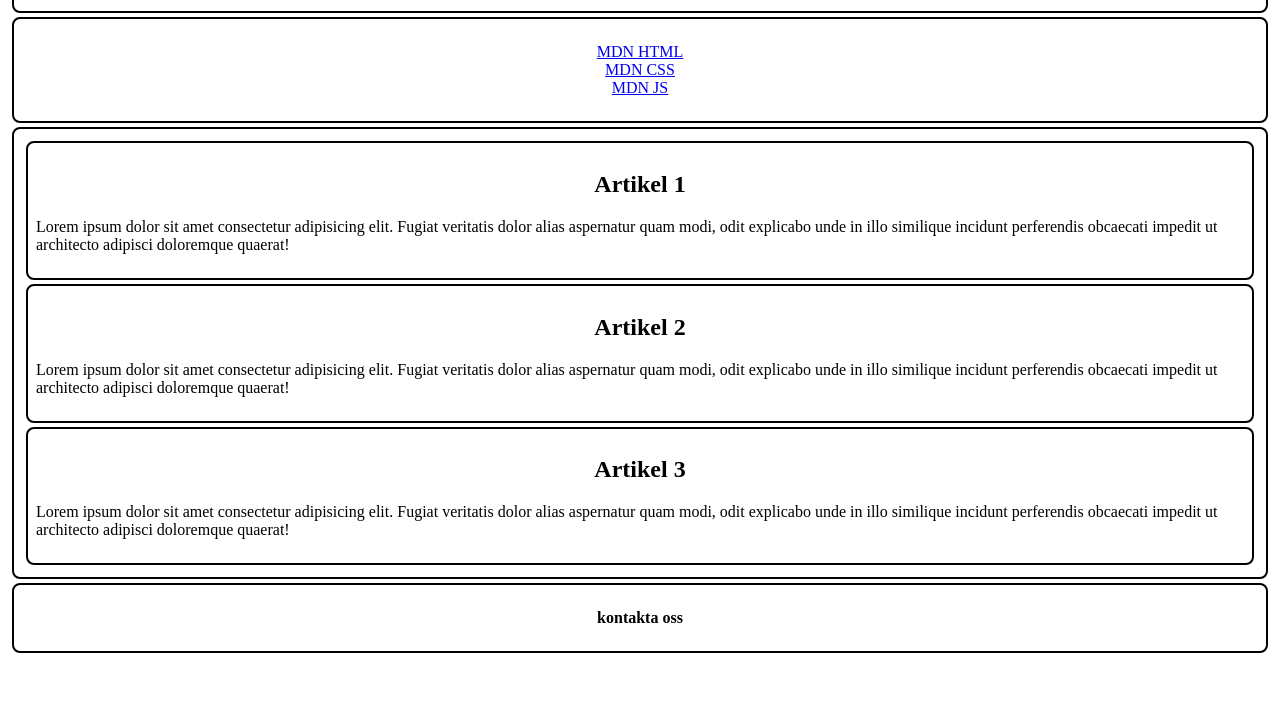
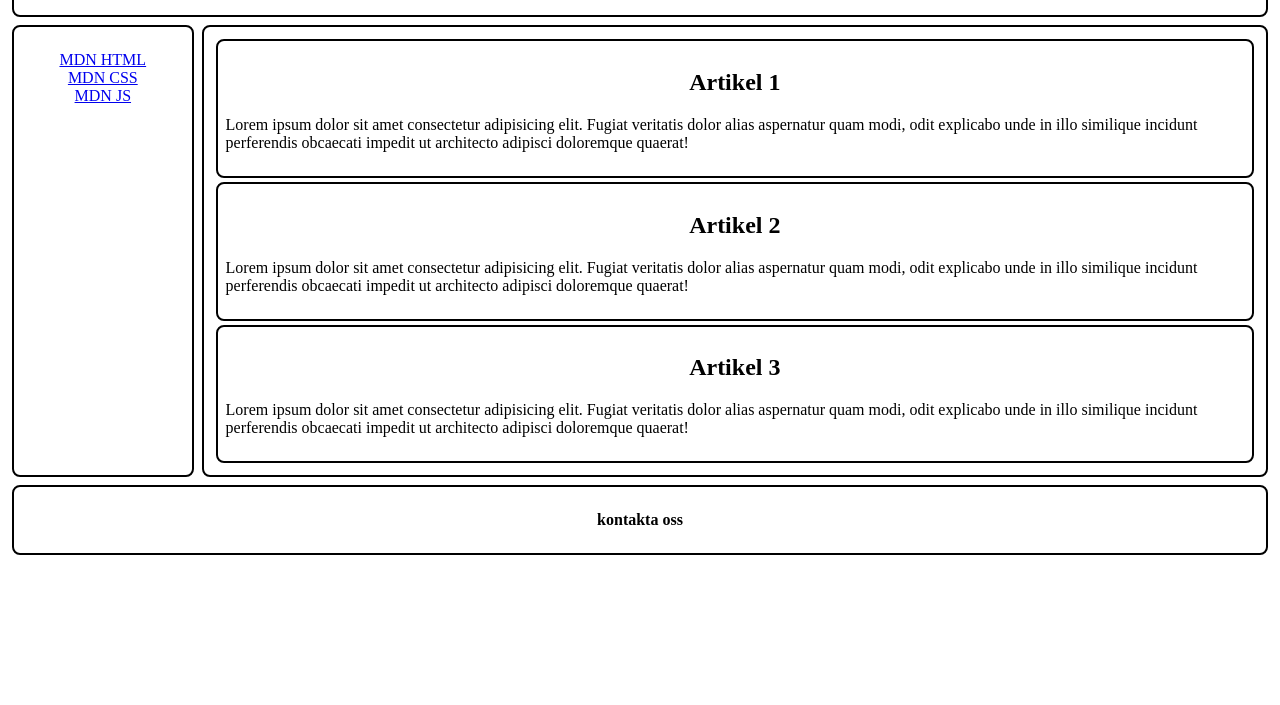
Before and after one commit to Te22e-Hammar-Theodore/Lektion-9-Uppgift-1, a plain HTML site: page index.html in a window 1280 px wide. Shown: the part 95-800 px from the top of the page. Drawn offline with Linux system fonts and the light colour scheme.

Commit message:
media screen 1 för rwd

```diff
--- a/style.css
+++ b/style.css
@@ -30,3 +30,15 @@ p {
 footer {
   padding: 1.5rem 0;
 }
+
+@media screen and (min-width: 641px) {
+	body {
+		display: grid;
+		grid-template-columns: 15% auto;
+	}
+
+	header,
+	footer {
+		grid-column: span 2;
+	}
+}
```
